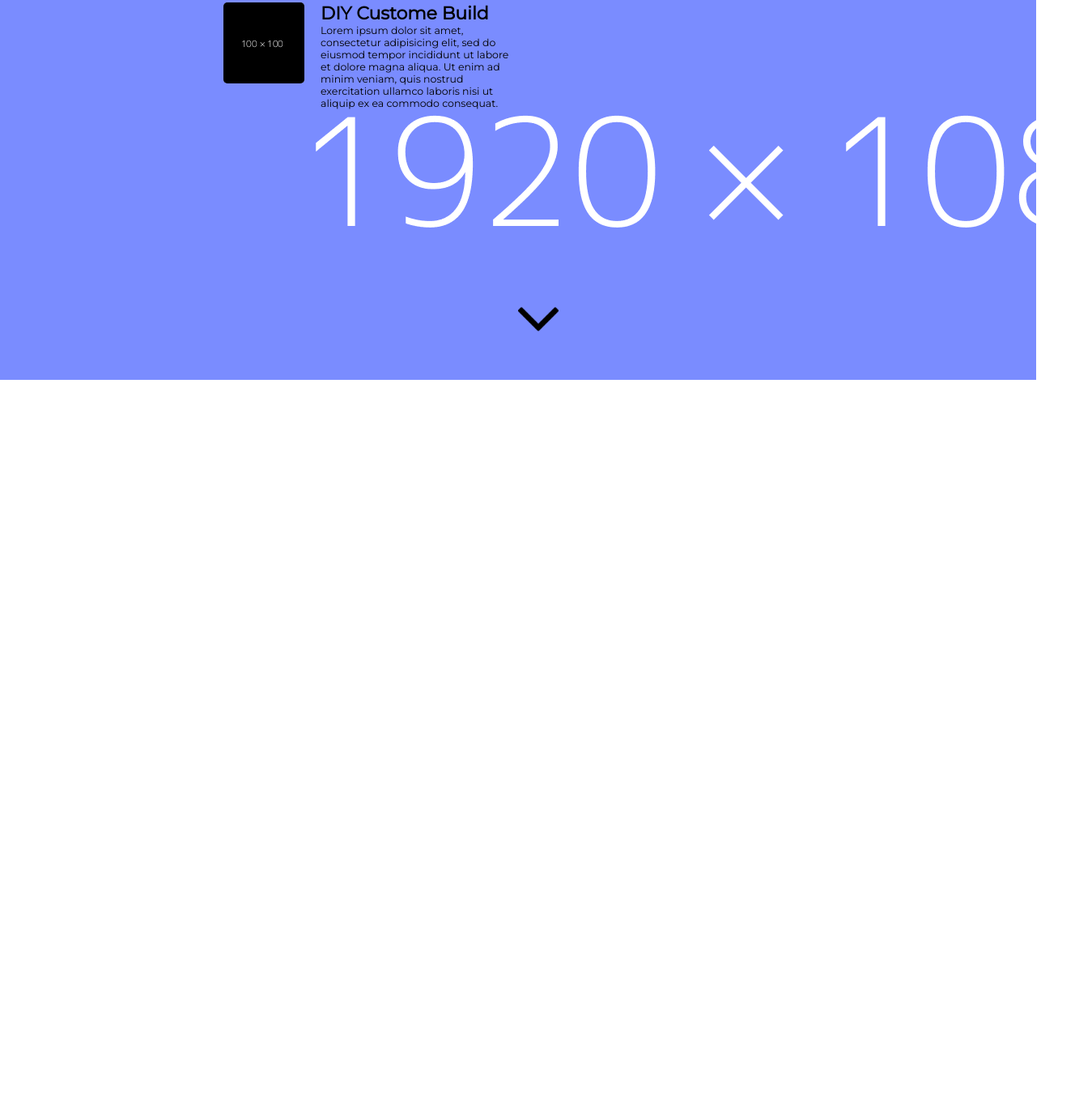
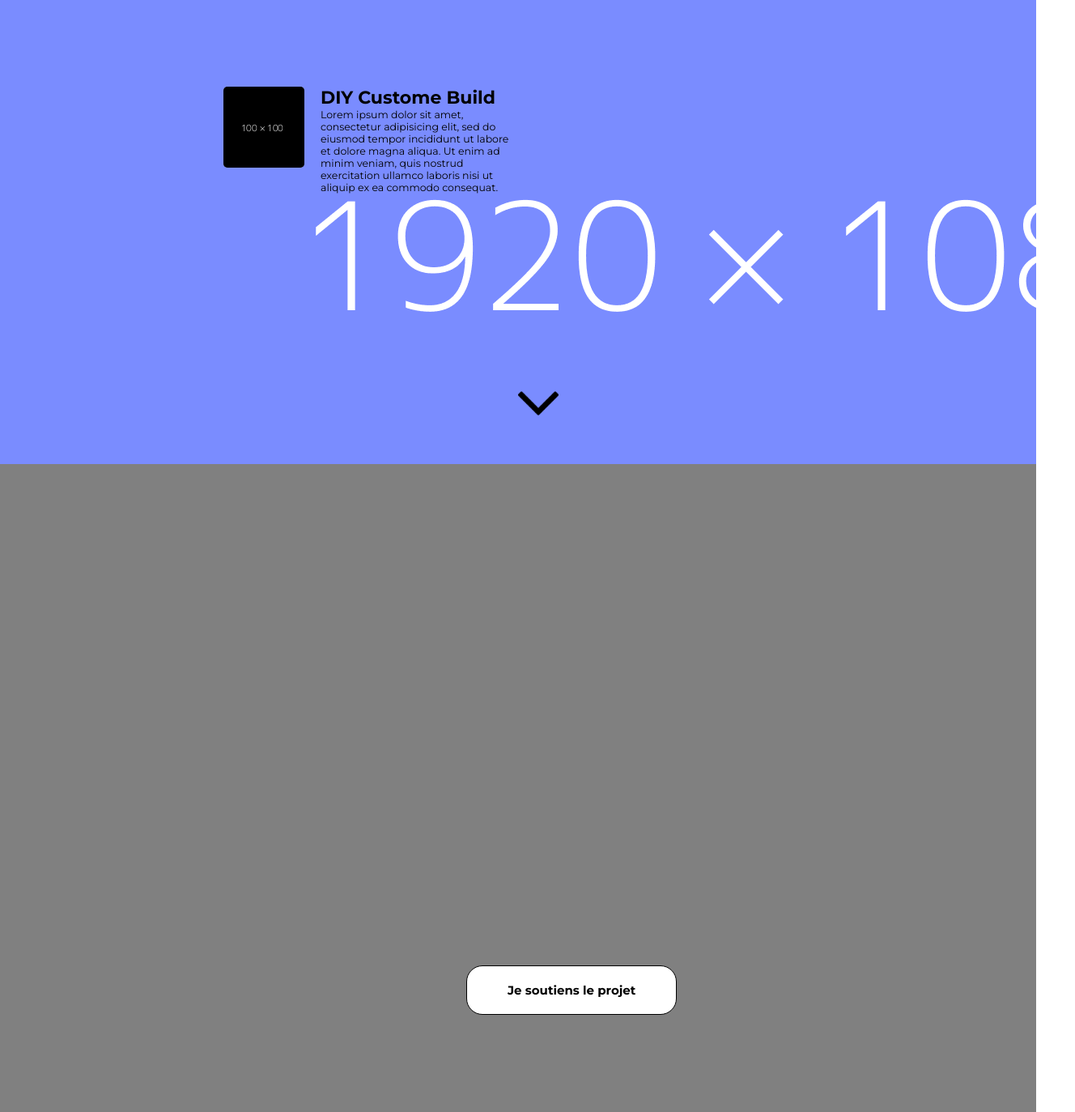
Before and after one commit to Matthiasgdr/semaine_intensive_1-H2, a plain HTML site: page index.html in a window 1280 px wide. Shown: the part 331-1704 px from the top of the page at 81% size, 1328 px wide, since content can reach past the window. Before the commit the page ends 800 px from the top, so only its background shows below. Drawn offline with Linux system fonts and the light colour scheme.

Commit message:
special scroll

```diff
--- a/index.html
+++ b/index.html
@@ -6,7 +6,7 @@
         <link rel="stylesheet" href="style/style.css">
     </head>
     <body>
-
+        <div class="fixed">
             <header class="mainpage">
                 <ul>
                     <li><img src="images/logo.png" alt="Logo Sterka"></li>
@@ -28,7 +28,11 @@
                 </div>
                 <img class="down" src="images/down.png" alt="Scroll Indcation">
             </div>
+        </div>
         <main>
+            <div class="support">
+                Je soutiens le projet
+            </div>
         </main>
     </body>
 </html>
--- a/src/scss/_config.scss
+++ b/src/scss/_config.scss
@@ -1,4 +1,4 @@
-@import url('https://fonts.googleapis.com/css?family=Montserrat:400,400i,800i');
+@import url('https://fonts.googleapis.com/css?family=Montserrat:400,400i,800i,400,700,800');
 
 $font: 'Montserrat', sans-serif;
 $maincolor: white;
--- a/src/scss/_main.scss
+++ b/src/scss/_main.scss
@@ -1,7 +1,13 @@
+.fixed{
+    position: sticky;
+    top:0px;
+    left: 0px;
+}
 header.mainpage{
-    position: fixed;
+    position: sticky;
+    top:0px;
+    left: 0px;
     z-index: 10;
-    width: 100%;
     background-color: $maincolor;
     padding: 20px;
     box-shadow: 1px -20px 50px #1e1e1e;
@@ -55,10 +61,20 @@ header.mainpage{
         }
     }
 main{
+    font-family: $font;
+    font-size: 2.4rem;
+    height: 100vh;
+    z-index: 5;
     position: relative;
     background-color: grey;
-    img{
+    .support{
+        padding: 20px 50px;
+        border-radius: 20px;
+        border: solid 1px black;
+        background-color:white;
         position: absolute;
-        width: 100%;
+        bottom: 8em;
+        left: 45%;
+        font-weight: bold;
     }
 }
```
Also changed, not shown: style/style.css, 1 other file. Lines whose indentation alone changed are shown as unchanged.
